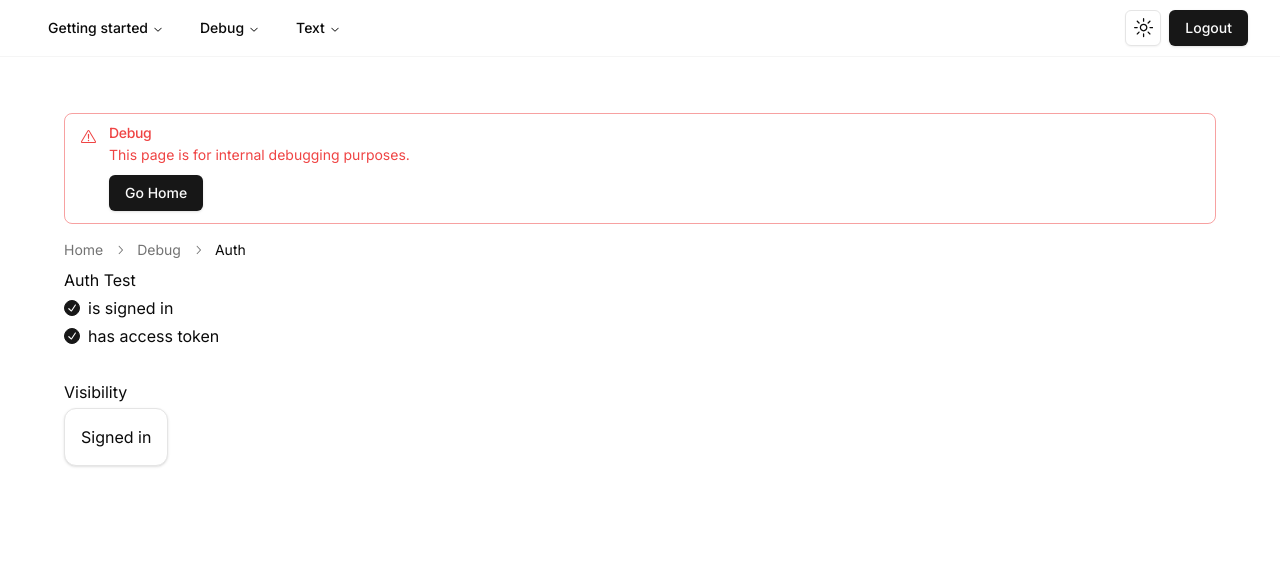
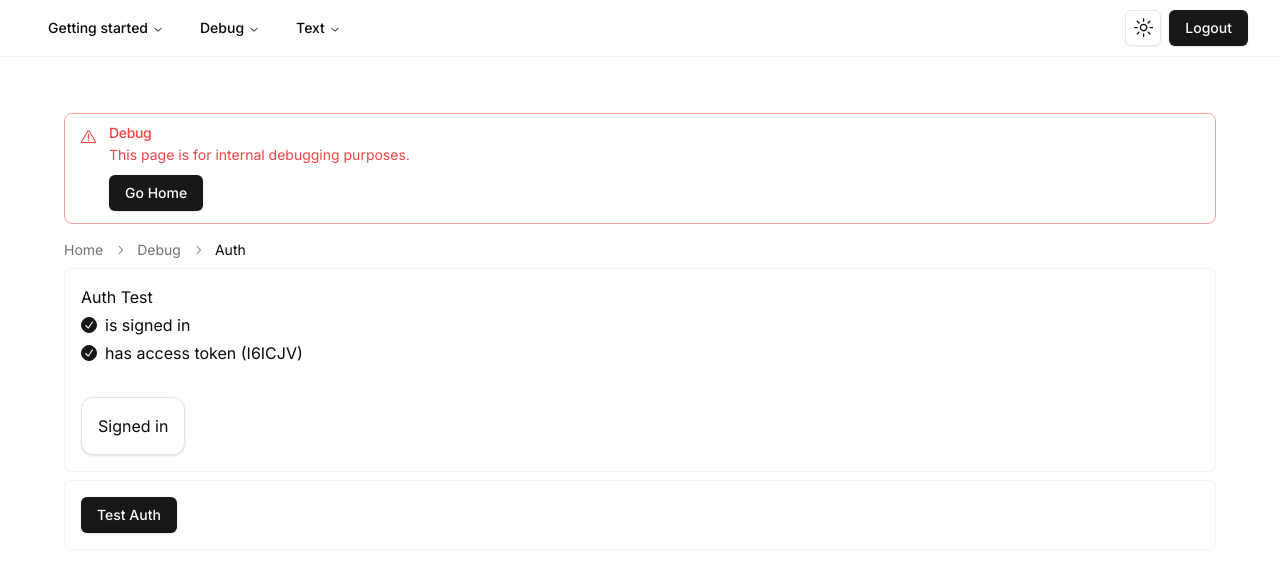
Before and after one commit to kashka-toolbox/open-toolbox, a Next.js app: page /en/debug/auth in a window 1280 px wide. Shown: the top 572 px of the page. Built offline with nearby package versions, Linux system fonts and the light colour scheme; sample sign-in values are in the browser's storage.

Commit message:
feat: Add testAuth function and button to test authentication
The code changes add a new function called `testAuth` that makes an API call to check the authentication status. It also adds a button to the Auth Debug page that triggers the `testAuth` function and displays the response.

```diff
--- a/src/app/[locale]/debug/auth/page.tsx
+++ b/src/app/[locale]/debug/auth/page.tsx
@@ -2,26 +2,50 @@
 
 import { AuthContext } from "@/components/auth-provider";
 import WithAuthOnly from "@/components/auth/WithAuthOnly";
+import { Button } from "@/components/ui/button";
 import { Card } from "@/components/ui/card";
+import { Section } from "@/components/ui/Section";
 import { StatusIndicator } from "@/components/ui/status-indicator";
-import { useContext } from "react";
+import backend from "@/lib/axios/axios";
+import { useContext, useEffect, useState } from "react";
 
-export default function Home() {
-  const { isSignedIn } = useContext(AuthContext) ?? {};
+/**
+ * Performs a authentication test by making a GET request.
+ */
+function testAuth(): Promise<string> {
+  return backend.get("/auth/check").then((response) => {
+    if (typeof response.data === 'string') {
+      return response.data;
+    }
+
+    console.error('Invalid response for check', response);
+    return "200 OK but invalid response format";
+  }).catch((error) => {
+    console.error(error);
+    return (error.message as string) ?? "Unknown -> See console";
+  });
+}
+
+export default function Page() {
+  const { isSignedIn, accessToken } = useContext(AuthContext) ?? {};
+  const [hasAccessToken, setHasAccessToken] = useState<boolean>(false);
+  const [testResponse, setTestResponse] = useState<string | null>(null);
+
+  useEffect(() => {
+    setHasAccessToken((accessToken?.length ?? 0) > 0);
+  }, [accessToken]);
 
   return (
-    <section className="flex flex-col gap-4">
-      <span className="flex flex-col gap-1">
+    <>
+      <Section className="flex flex-col gap-1">
         <h1>Auth Test</h1>
         <StatusIndicator status={isSignedIn ? "checked" : "unchecked"}>
           is signed in
         </StatusIndicator>
-          <StatusIndicator status={(localStorage.getItem("accessToken")?.length ?? 0) > 0 ? "checked" : "unchecked"}>
-            has access token
+        <StatusIndicator status={hasAccessToken ? "checked" : "unchecked"}>
+          has access token {hasAccessToken ? `(${accessToken?.substring(accessToken.length / 2 - 3, accessToken.length / 2 + 3)})` : ""}
         </StatusIndicator>
-
         <br />
-          <h2>Visibility</h2>
         <Card className="p-4 w-max">
           <WithAuthOnly alternative={
             <span>Not signed in</span>
@@ -29,7 +53,20 @@ export default function Home() {
             <span>Signed in</span>
           </WithAuthOnly>
         </Card>
-      </span>
-    </section>
+      </Section>
+      <Section className="mt-2">
+        <Button
+          onClick={
+            () => {
+              setTestResponse(null);
+              testAuth().then((response) => {
+                setTestResponse(response);
+              })
+            }
+          }
+          variant={"default"}>Test Auth</Button>
+        <pre>{testResponse}</pre>
+      </Section>
+    </>
   );
 }
```
Lines whose indentation alone changed are shown as unchanged.
